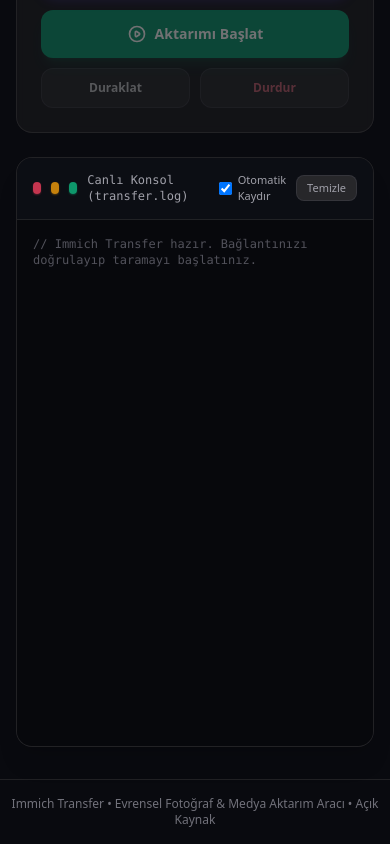
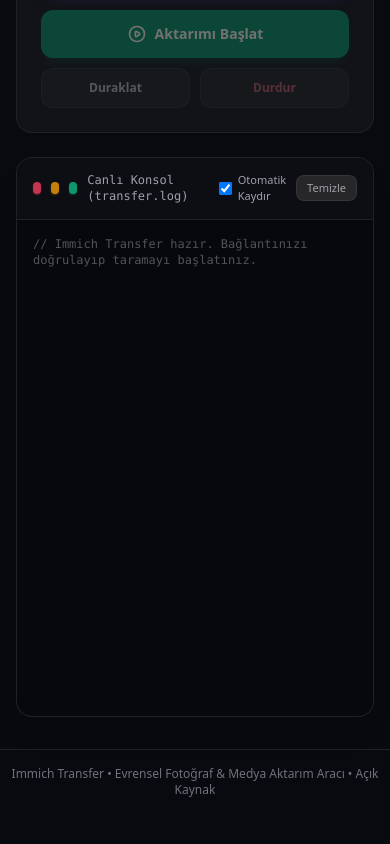
Before and after one commit to onursercanyilmaz/immich-transfer, a website: page public/index.html in a window 390 px wide. Shown: the part 1579-2423 px from the top of the page. After the commit the page ends 2393 px from the top, so only its background shows below. Drawn offline with nearby package versions, Linux system fonts and the light colour scheme; no server answers.

Commit message:
fix(ui): enforce bounded height and internal scrolling on live console

```diff
--- a/public/index.html
+++ b/public/index.html
@@ -338,9 +338,9 @@
 
       </div>
 
-      <!-- Right Column: Live Terminal Log Console (Aligned with left column) -->
-      <div class="lg:col-span-7 flex flex-col bg-zinc-900/70 border border-zinc-800/80 rounded-2xl overflow-hidden min-h-[590px] backdrop-blur-sm shadow-xl">
-        <div class="bg-[#0c0e14] px-4 py-3.5 border-b border-zinc-800/80 flex items-center justify-between">
+      <!-- Right Column: Live Terminal Log Console (Constrained Height & Internal Scrolling) -->
+      <div class="lg:col-span-7 flex flex-col bg-zinc-900/70 border border-zinc-800/80 rounded-2xl overflow-hidden h-[560px] lg:h-[780px] backdrop-blur-sm shadow-xl">
+        <div class="bg-[#0c0e14] px-4 py-3.5 border-b border-zinc-800/80 flex items-center justify-between shrink-0">
           <div class="flex items-center space-x-2.5">
             <span class="w-3 h-3 rounded-full bg-rose-500/80 inline-block shadow-sm shadow-rose-500/30"></span>
             <span class="w-3 h-3 rounded-full bg-amber-500/80 inline-block shadow-sm shadow-amber-500/30"></span>
@@ -358,8 +358,8 @@
           </div>
         </div>
 
-        <!-- Log Content Window -->
-        <div id="consoleWindow" class="p-4 flex-1 overflow-y-auto font-mono text-xs space-y-1.5 select-text bg-[#07080c]">
+        <!-- Log Content Window with enforced min-h-0 and internal scroll -->
+        <div id="consoleWindow" class="p-4 flex-1 min-h-0 overflow-y-auto font-mono text-xs space-y-1.5 select-text bg-[#07080c]">
           <div id="consoleInitialMsg" class="text-zinc-600">// Immich Transfer hazır. Bağlantınızı doğrulayıp taramayı başlatınız.</div>
         </div>
       </div>
```
Also changed, not shown: assets/dashboard.png.
